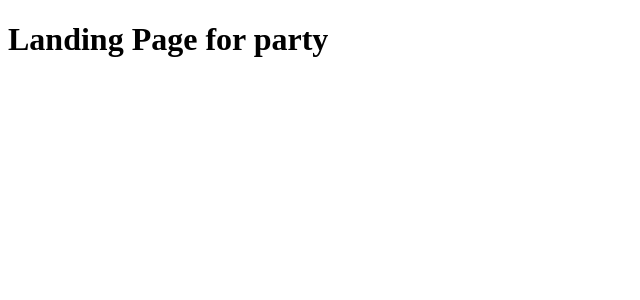
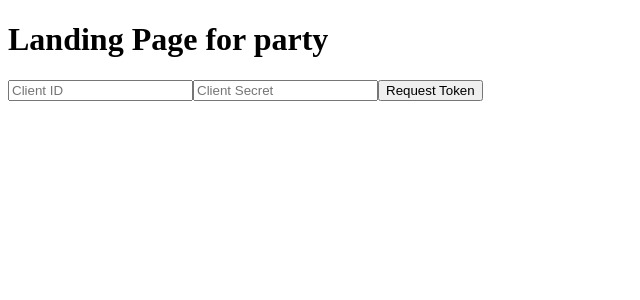
Before and after one commit to ttamalito/spotify_party_frontend, a React (Create React App) app: page /party in a window 1280 px wide. Shown: the top 300 px of the page, without its empty margins (0-640 px from the left). Built offline with nearby package versions, Linux system fonts and the light colour scheme; no server answers.

Commit message:
modify landing page to start a party

```diff
--- a/src/pages/Login.js
+++ b/src/pages/Login.js
@@ -3,13 +3,15 @@ import createUrlParams
     from "../utils/createURLParams";
 
 export default function Login() {
+
     const form = <form onSubmit={(event) => submitForm(event)}>
-        <input type="text" name={"email"} />
-        <input type={"text"} name={"password"}/>
+        <input type="text" name={"email"} placeholder={"email"} />
+        <input type={"text"} name={"password"} placeholder={"password"}/>
         <button type={"submit"}>Login</button>
     </form>
 
     return (<>
+        <h1>Login</h1>
         {form}
     </>);
 } // end of Login
--- a/src/pages/party/LandingParty.js
+++ b/src/pages/party/LandingParty.js
@@ -1,14 +1,24 @@
 import {useEffect} from "react";
+import requestAccessToken
+    from "../../utils/requestAccessToken";
+import createUrlParams
+    from "../../utils/createURLParams";
 
 export default function LandingParty() {
     useEffect(() => {
-        requestToStartParty();
+        //requestToStartParty();
+        //requestAccessToken();
     }, []);
 
     const header = <h1>Landing Page for party</h1>
-
+    const form = <form onSubmit={(event) => submitForm(event)}>
+        <input type="text" name={"id"} placeholder={"Client ID"} />
+        <input type={"text"} name={"secret"} placeholder={"Client Secret"}/>
+        <button type={"submit"}>Request Token</button>
+    </form>
     return (<>
         {header}
+        {form}
     </>)
 }
 
@@ -31,10 +41,31 @@ function requestToStartParty() {
         console.log(res);
         res.json().then(data => {
             // it is an object
-            if (data.link) {
+            if (data.redirected) {
                 // there is a link to redirect
                 window.location.href = data.link;
             }
         });
     }).catch(err =>  console.error(err));
 } // end of requestToStartParty
+
+/**
+ * Sends a P
+ * @param {Event} event
+ */
+function submitForm(event) {
+    event.preventDefault();
+    const urlData = createUrlParams(event.nativeEvent.srcElement);
+
+    // send it
+    fetch(`http://localhost:8080/createParty`, {
+        method: "POST",
+        credentials: 'include',
+        body: urlData,
+    }).then(res => {
+        console.log(res); // log the response
+        for (let [i, j] of res.headers.entries()) {
+            console.log(`${i}: ${j}`);
+        }
+    }).catch(err => console.error(err));
+} // submitForm
```
Also changed, not shown: 1 other file (tests, documents, lock files or other folders).
